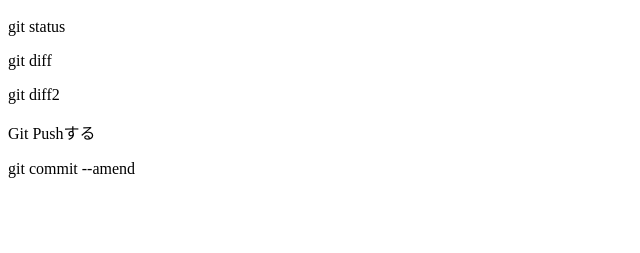
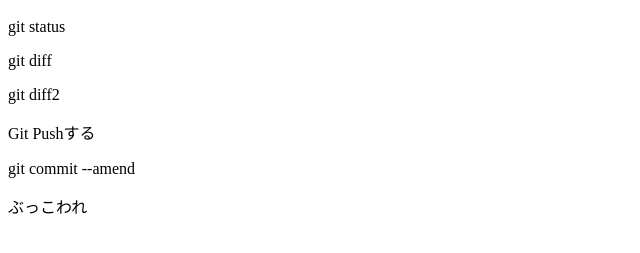
Before and after one commit to kaimingo/git_tutorial, a plain HTML site: page index.html in a window 1280 px wide. Shown: the part 57-310 px from the top of the page, without its empty margins (0-640 px from the left). Drawn offline with Linux system fonts and the light colour scheme.

Commit message:
ぶっこわれヲ追記

```diff
--- a/index.html
+++ b/index.html
@@ -6,3 +6,4 @@
 <p>git diff2</p>
 <p>Git Pushする</p>
 <p>git commit --amend</p>
+<p>ぶっこわれ</p>
```
